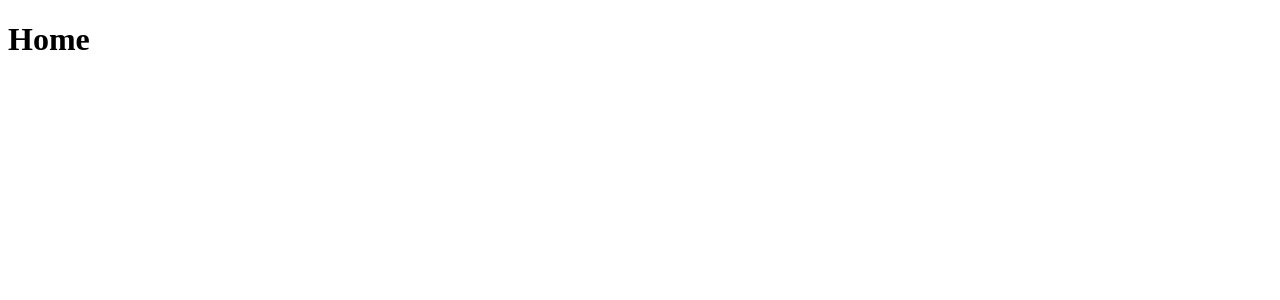
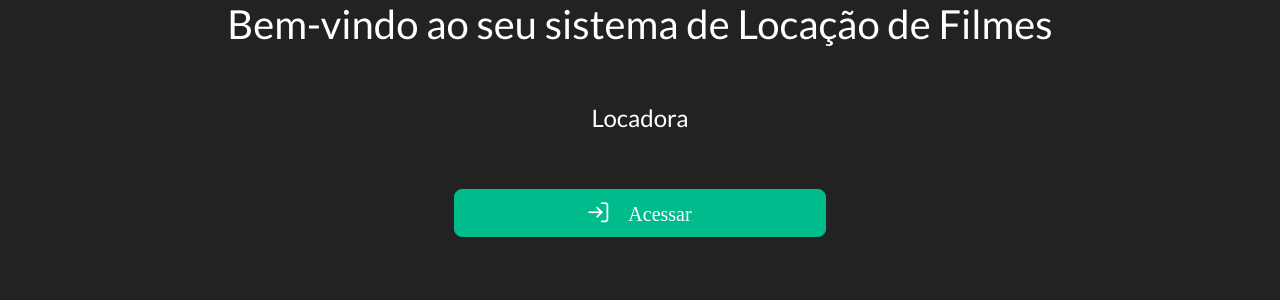
Before and after one commit to joaopedrobn/front-dev-locadorajs, a React (Create React App) app: page / in a window 1280 px wide. Shown: the top 300 px of the page. Built offline with nearby package versions, Linux system fonts and the light colour scheme.

Commit message:
Foi criado praticamente a parte visual do site com uma Landing Page e a tela Home. Também foram criados os botões de Login, Home e Voltar e mais algumas coisas.

```diff
--- a/public/index.html
+++ b/public/index.html
@@ -10,5 +10,8 @@
   <body>
     <noscript>You need to enable JavaScript to run this app.</noscript>
     <div id="root"></div>
+    <script src="https://cdnjs.cloudflare.com/ajax/libs/jquery/3.4.1/jquery.min.js"></script>
+    <script src="https://cdnjs.cloudflare.com/ajax/libs/popper.js/1.16.0/popper.min.js"></script>
+    <script src="https://cdnjs.cloudflare.com/ajax/libs/twitter-bootstrap/4.4.1/js/bootstrap.min.js"></script>
   </body>
 </html>
--- a/src/App.js
+++ b/src/App.js
@@ -1,5 +1,11 @@
 import React from 'react';
 import Routes from "../src/routes";
+import 'bootswatch/dist/darkly/bootstrap.css';
+import 'toastr/build/toastr.css';
+import 'toastr/build/toastr.min.js';
+import 'primeicons/primeicons.css';
+import 'primereact/resources/primereact.min.css';
+import './style.css';
 
 function App() {
   return (
--- /dev/null
+++ b/src/history.js
@@ -0,0 +1,3 @@
+import { createBrowserHistory } from "history";
+
+export default createBrowserHistory();
--- a/src/index.js
+++ b/src/index.js
@@ -1,10 +1,11 @@
-import React from 'react';
-import ReactDOM from 'react-dom/client';
-import App from './App';
+import React from "react";
+import ReactDOM from "react-dom/client";
+import App from "./App";
 
-const root = ReactDOM.createRoot(document.getElementById('root'));
+const root = ReactDOM.createRoot(document.getElementById("root"));
+
 root.render(
   <React.StrictMode>
-    <App />
+    <App /> {/* Apenas renderiza o App sem BrowserRouter */}
   </React.StrictMode>
 );
--- a/src/pages/Home/index.js
+++ b/src/pages/Home/index.js
@@ -1,9 +1,43 @@
 import React from 'react';
+import { useNavigate } from 'react-router-dom'; // Substituindo useHistory por useNavigate
 
-export default function Home() {
-    return (
-        <div className="App">
-            <h1>Home</h1>
-        </div>
-    );
+function Home() {
+  const navigate = useNavigate(); // Correção: usando useNavigate no lugar de useHistory
+
+  return (
+    <div className="container text-center">
+      <div className="offset-md-4 col-md-4">
+        {/* Botão para Login */}
+        <button
+          style={{ width: '100%' }}
+          onClick={() => navigate('/login')} // Correção: usar navigate em vez de history.push
+          className="btn btn-success btn-lg"
+        >
+          <i className="pi pi-sign-in"></i>&nbsp; Login
+        </button>
+        <br /><br />
+
+        {/* Botão para Home */}
+        <button
+          style={{ width: '100%' }}
+          onClick={() => navigate('/home')} // Correção: usar navigate em vez de history.push
+          className="btn btn-info btn-lg"
+        >
+          <i className="pi pi-sign-in"></i>&nbsp; Home
+        </button>
+        <br /><br />
+
+        {/* Botão para Voltar */}
+        <button
+          style={{ width: '100%' }}
+          onClick={() => navigate('/')} // Correção: usar navigate em vez de history.push
+          className="btn btn-danger btn-lg"
+        >
+          <i className="pi pi-sign-in"></i>&nbsp; Voltar
+        </button>
+      </div>
+    </div>
+  );
 }
+
+export default Home;
--- /dev/null
+++ b/src/pages/LandingPage/index.js
@@ -0,0 +1,27 @@
+import React from 'react';
+import { useNavigate } from 'react-router-dom';
+
+function LandingPage() {
+    const navigate = useNavigate(); // Correção: usar useNavigate
+
+    return (
+        <div className="container text-center">
+            <h2>Bem-vindo ao seu sistema de Locação de Filmes</h2>
+            <br /> <br />
+            <h4>Locadora</h4>
+            <br /> <br />
+
+            <div className="offset-md-4 col-md-4">
+                <button
+                    style={{ width: '100%' }}
+                    onClick={() => navigate('/home')} // Correção: usar navigate
+                    className="btn btn-success btn-lg"
+                >
+                    <i className="pi pi-sign-in">&nbsp; Acessar</i>
+                </button>
+            </div>
+        </div>
+    );
+}
+
+export default LandingPage;
--- a/src/routes.js
+++ b/src/routes.js
@@ -1,12 +1,14 @@
 import React from 'react';
 import { BrowserRouter, Routes, Route } from 'react-router-dom';
 import Home from "./pages/Home";
+import LandingPage from './pages/LandingPage';
 
 export default function AppRoutes() {
     return (
         <BrowserRouter>
             <Routes>
-                <Route path="/" element={<Home />} />
+                <Route path="/" element={<LandingPage />} />
+                <Route path="/home" element={<Home />} />
             </Routes>
         </BrowserRouter>
     );
```
Also changed, not shown: package.json (+10 -1 lines), src/style.css (added), 1 other file (tests, documents, lock files or other folders).
